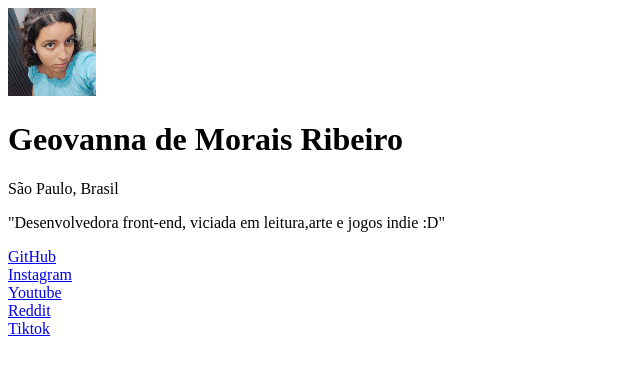
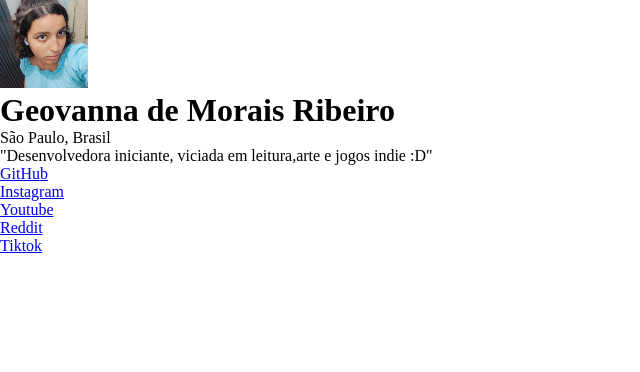
Before and after one commit to GeovannaMorais12BEMETI/Projeto-Meus-Links-2.0, a plain HTML site: page index.html in a window 1280 px wide. Shown: the whole page, without its empty margins (0-640 px from the left). Drawn offline with Linux system fonts and the light colour scheme.

Commit message:
inicio do desenvolvimento de CSS

```diff
--- a/index.html
+++ b/index.html
@@ -2,8 +2,8 @@
 <html lang="en">
 <head>
     <meta charset="UTF-8">
-    <meta name="viewport"
-    content="width=device-width, initial-scale=1.0">
+    <meta name="viewport" content="width=device-width, initial-scale=1.0">
+    <link rel="stylesheet" href="style.css">
     <title>Meus Links</title>
 </head>
 <body>
@@ -11,7 +11,7 @@
         <img src="./fotinha bonita.jpg" alt="imagem da criadora, Geovanna Morais :D">
         <h1>Geovanna de Morais Ribeiro</h1>
         <p>São Paulo, Brasil</p>
-        <p>"Desenvolvedora front-end, viciada em leitura,arte e jogos indie :D"</p>
+        <p>"Desenvolvedora iniciante, viciada em leitura,arte e jogos indie :D"</p>
 
         <a href="https://github.com/GeovannaMorais12BEMETI" target="_blank">GitHub</a> <br>
         <a href="https://www.instagram.com/hay_aylaa/" target="_blank">Instagram</a> <br>
--- /dev/null
+++ b/style.css
@@ -0,0 +1,6 @@
+* {
+    margin: 0;
+    padding: 0;
+    box-sizing: border-box;
+
+}
```
